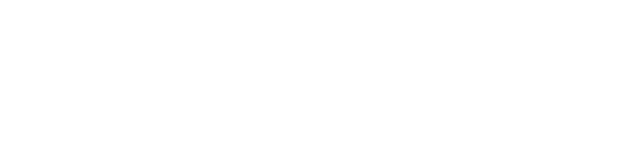
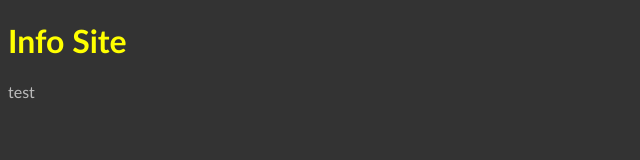
Before and after one commit to saidugurlu/dom-mini-project, a plain HTML site: page index.html in a window 1280 px wide. Shown: the whole page, without its empty margins (0-640 px from the left). Drawn offline with Linux system fonts and the light colour scheme.

Commit message:
scss ist set

```diff
--- /dev/null
+++ b/css/main.scss
@@ -0,0 +1,8 @@
+body {
+  background-color: #333;
+  color: #bbb;
+  font-family: "Gill Sans", "Gill Sans MT", Calibri, "Trebuchet MS", sans-serif;
+  h1 {
+    color: yellow;
+  }
+}
--- /dev/null
+++ b/dev/notes.txt
@@ -0,0 +1 @@
+- ..install sass
--- a/index.html
+++ b/index.html
@@ -4,9 +4,12 @@
     <meta charset="UTF-8">
     <meta http-equiv="X-UA-Compatible" content="IE=edge">
     <meta name="viewport" content="width=device-width, initial-scale=1.0">
+    <link rel="stylesheet" href="./css/main.css">
+    <script defer src="./js/main.js"></script>
     <title>dom-mini-project</title>
 </head>
 <body>
-
+    <h1>Info Site</h1>
+    <div class="content"></div>
 </body>
 </html>
--- a/js/main.js
+++ b/js/main.js
@@ -0,0 +1,2 @@
+const contentElem = document.querySelector(".content");
+contentElem.innerHTML = "test";
```
Also changed, not shown: css/main.css (added), 1 other file.
